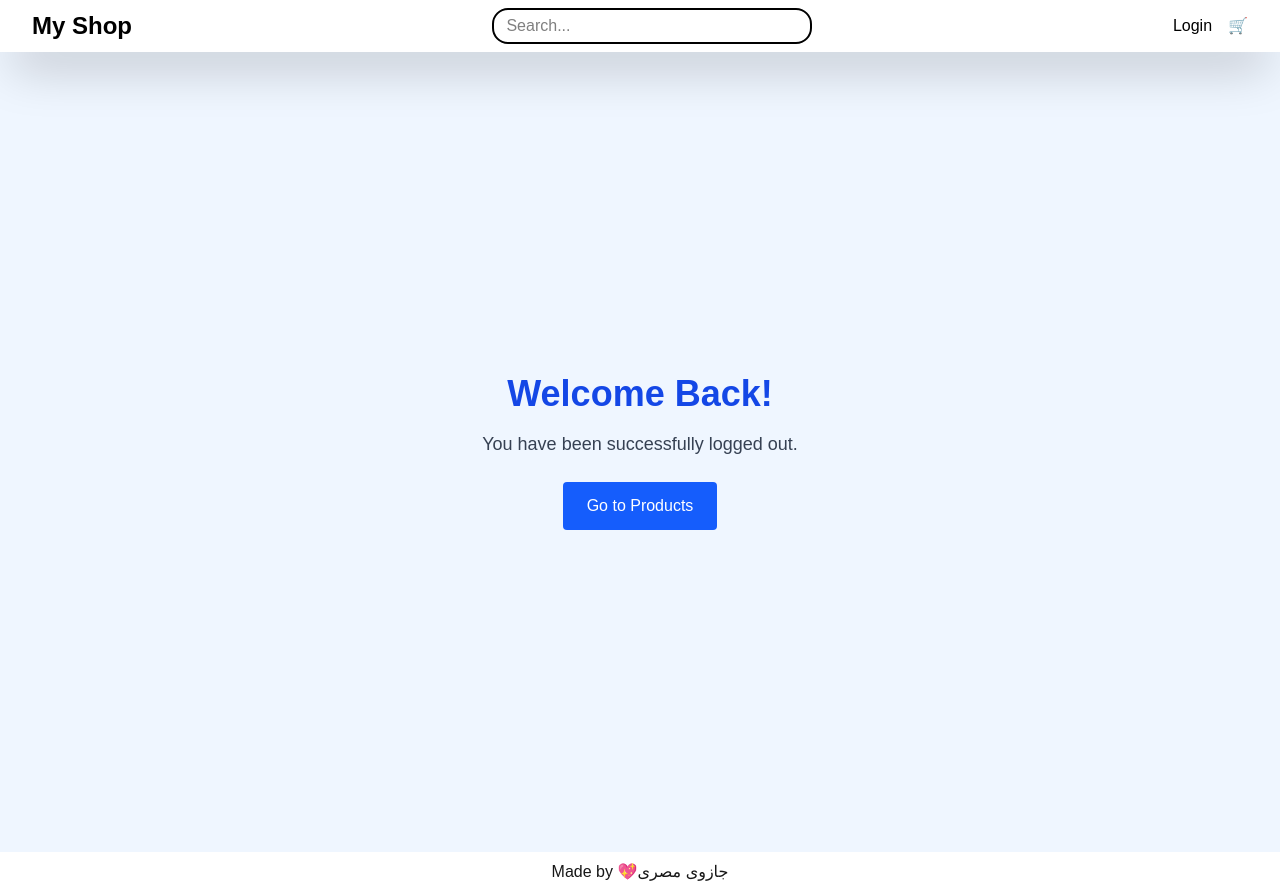
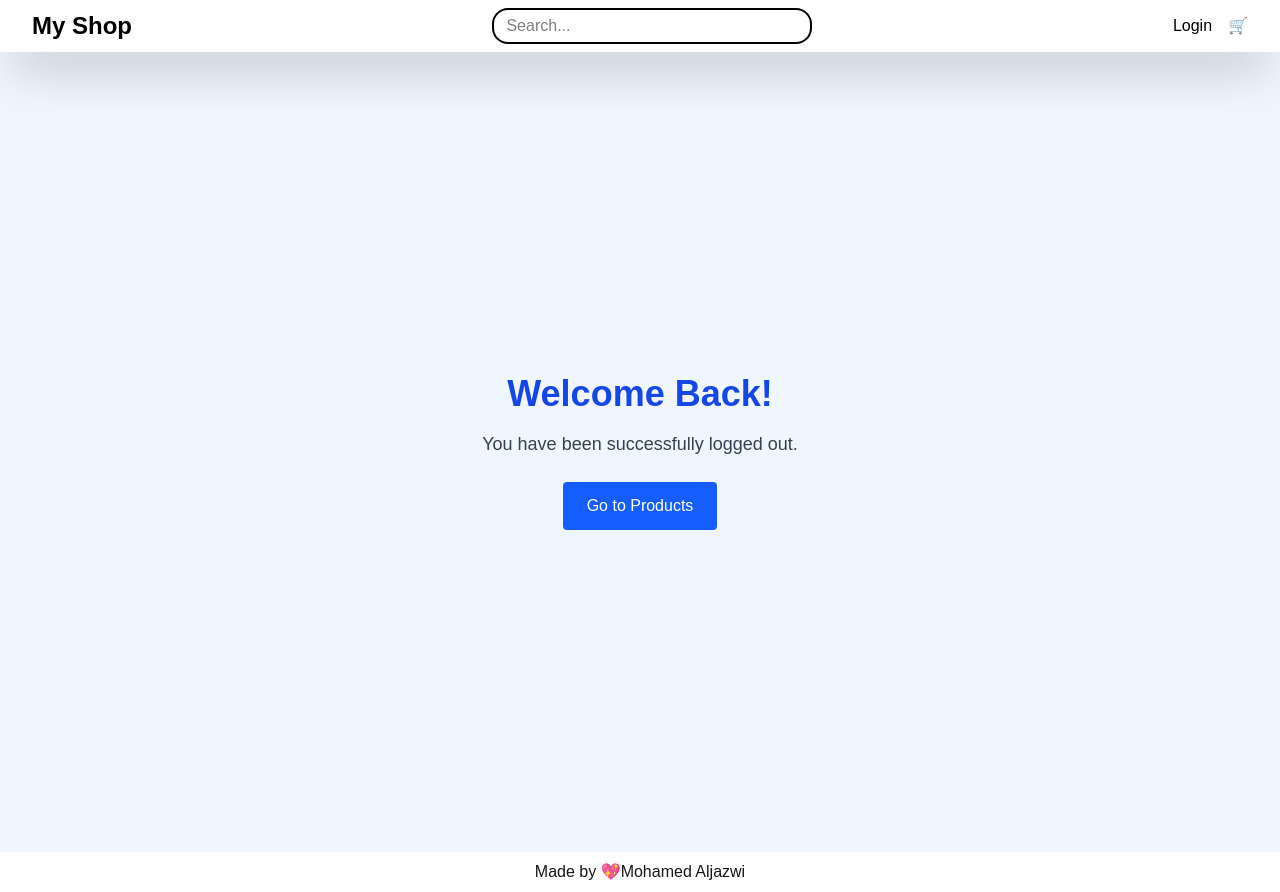
Before and after one commit to MohamedElgazwy/my-shop-nextjs, a Next.js app: page /StartPage in a window 1280 px wide. Built offline with nearby package versions, Linux system fonts and the light colour scheme.

Commit message:
Update footer text with developer's name

```diff
--- a/app/components/Footer.jsx
+++ b/app/components/Footer.jsx
@@ -2,7 +2,7 @@ function Footer() {
   return (
     <div className="text-center py-2">
       <h2>
-        Made by 💖<span className="font-mono">جازوى مصرى</span>
+        Made by 💖<span className="font-mono">Mohamed Aljazwi</span>
       </h2>
     </div>
   );
```
